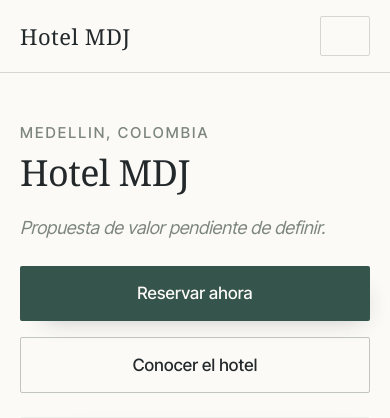
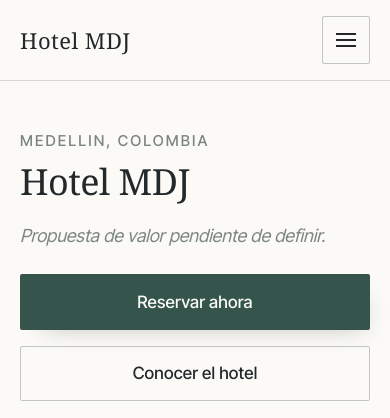
Before and after one commit to MiguelAngelMarinMejia1/ArquitecturaDeSoftware-Proyecto, a Django app: page / in a window 390 px wide. Shown: the top 418 px of the page. Run offline with Django 5.2, Linux system fonts and the light colour scheme; data comes from the database, SQL or seed files in the repository; some libraries are stand-ins or nearby versions; some web fonts are replaced.

Commit message:
fix(web): draw the mobile menu icon instead of relying on navbar styles

```diff
--- a/web/static/web/css/mdj.css
+++ b/web/static/web/css/mdj.css
@@ -247,6 +247,49 @@ h3 {
     border-bottom-color: var(--mdj-verde-agua);
     color: var(--mdj-tinta);
 }
+
+/* Boton del menu movil. Las barras se dibujan con pseudo-elementos y giran
+   hasta formar una equis cuando el panel se abre; Bootstrap ya mantiene
+   aria-expanded al dia, asi que el estado visual sale del estado accesible en
+   lugar de duplicarlo. */
+.mdj-menu {
+    width: 48px;
+    height: 48px;
+    flex: none;
+    display: grid;
+    place-items: center;
+    padding: 0;
+    background: transparent;
+    border: 1px solid color-mix(in srgb, var(--mdj-piedra) 45%, transparent);
+    border-radius: var(--mdj-radio);
+    cursor: pointer;
+}
+.mdj-menu:hover { border-color: var(--mdj-verde-hondo); }
+
+.mdj-menu__barras {
+    position: relative;
+    display: block;
+    width: 20px;
+    height: 1.5px;
+    background: var(--mdj-tinta);
+    transition: background-color 160ms ease;
+}
+.mdj-menu__barras::before,
+.mdj-menu__barras::after {
+    content: "";
+    position: absolute;
+    left: 0;
+    width: 20px;
+    height: 1.5px;
+    background: var(--mdj-tinta);
+    transition: transform 260ms cubic-bezier(0.22, 0.61, 0.36, 1);
+}
+.mdj-menu__barras::before { top: -6px; }
+.mdj-menu__barras::after  { top: 6px; }
+
+.mdj-menu[aria-expanded="true"] .mdj-menu__barras { background: transparent; }
+.mdj-menu[aria-expanded="true"] .mdj-menu__barras::before { transform: translateY(6px) rotate(45deg); }
+.mdj-menu[aria-expanded="true"] .mdj-menu__barras::after  { transform: translateY(-6px) rotate(-45deg); }
 
 @media (min-width: 992px) {
     .mdj-marca { font-size: 1.5rem; }
--- a/web/templates/web/base.html
+++ b/web/templates/web/base.html
@@ -42,10 +42,10 @@
                esta accion no compite con la navegacion: la encabeza. {% endcomment %}
             <a href="{% url 'web:reservations' %}" class="mdj-btn mdj-btn--principal d-none d-sm-inline-flex" data-role="cta-primary">Reservar</a>
 
-            <button class="btn d-lg-none border" type="button" data-bs-toggle="collapse"
+            <button class="mdj-menu d-lg-none" type="button" data-bs-toggle="collapse"
                     data-bs-target="#nav-movil" aria-controls="nav-movil"
-                    aria-expanded="false" aria-label="Abrir la navegacion">
-                <span class="navbar-toggler-icon"></span>
+                    aria-expanded="false" aria-label="Menu">
+                <span class="mdj-menu__barras" aria-hidden="true"></span>
             </button>
         </div>
     </div>
```
